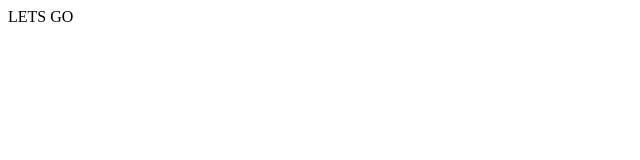
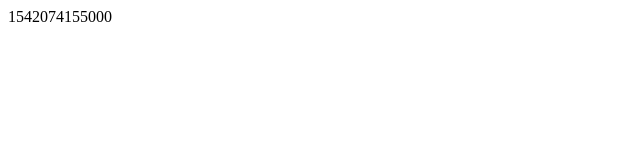
Before and after one commit to binaryarchitect/html-lsl-bridge, a plain HTML site: page docs/frame.html in a window 1280 px wide. Shown: the full height of the page, 0-640 px from the left. Drawn offline with Linux system fonts and the light colour scheme.

Commit message:
Update frame.html

```diff
--- a/docs/frame.html
+++ b/docs/frame.html
@@ -3,8 +3,6 @@
   </head>
   <body>
     <span id="time-test"></span>
-    <script>
-      document.write('LETS GO');
-    </script>
+    <script src="script.js"></script>
   </body>
 </html>
```
